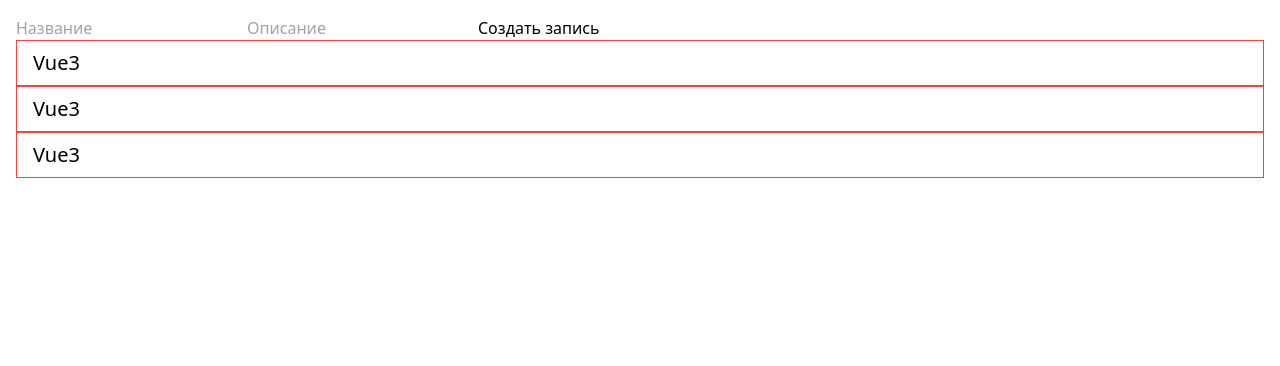
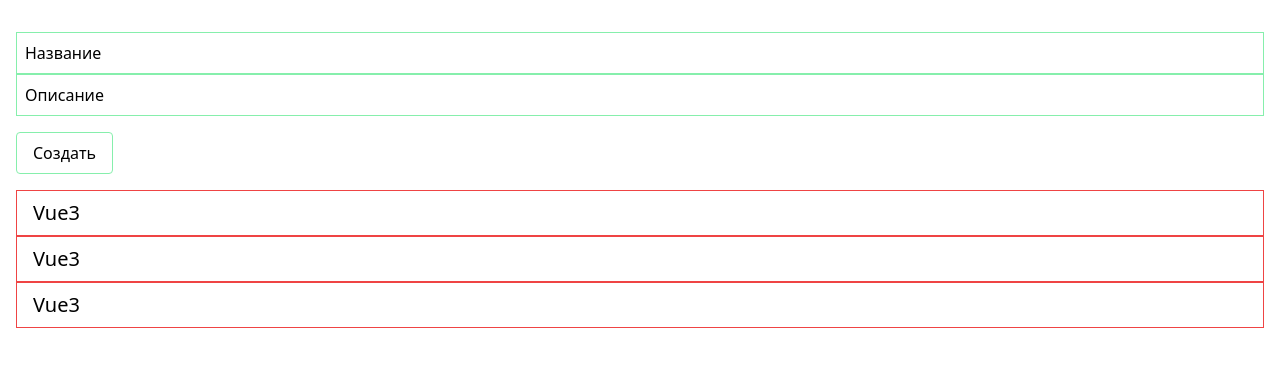
Before and after one commit to uryngaliev/app-vue, a Vue app: page / in a window 1280 px wide. Shown: the top 366 px of the page. Built offline with nearby package versions, Linux system fonts and the light colour scheme.

Commit message:
style PostForm component

```diff
--- a/src/App.vue
+++ b/src/App.vue
@@ -1,10 +1,15 @@
 <template>
     <div class="container mx-auto px-4 mt-4">
-        <form @submit.prevent>
-            <input v-model="title" type="text" placeholder="Название">
-            <input v-model="body" type="text" placeholder="Описание">
-            <button @click="createPost">
-                Создать запись
+        <form class="mb-4" @submit.prevent>
+            <div class="flex flex-col py-4">
+                <input class="border border-green-300 py-2 px-2 placeholder-black" v-model="title" type="text"
+                       placeholder="Название">
+                <input class="placeholder-black border border-green-300 py-2 px-2" v-model="body" type="text"
+                       placeholder="Описание">
+            </div>
+            <button @click="createPost"
+                    class="border border-green-300 text-black py-2 px-4 rounded focus:outline-none focus:shadow-outline">
+                Создать
             </button>
         </form>
         <PostList :posts="posts"/>
--- a/src/components/PostForm.vue
+++ b/src/components/PostForm.vue
@@ -7,7 +7,3 @@
         name: "PostForm"
     }
 </script>
-
-<style scoped>
-
-</style>
```
